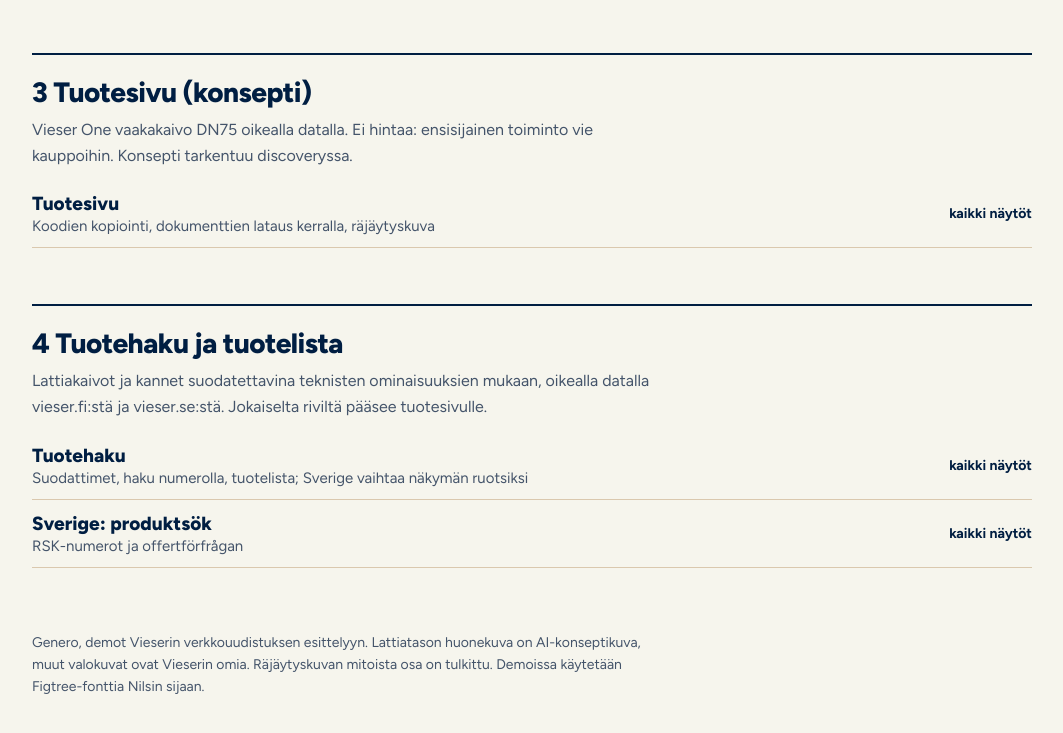
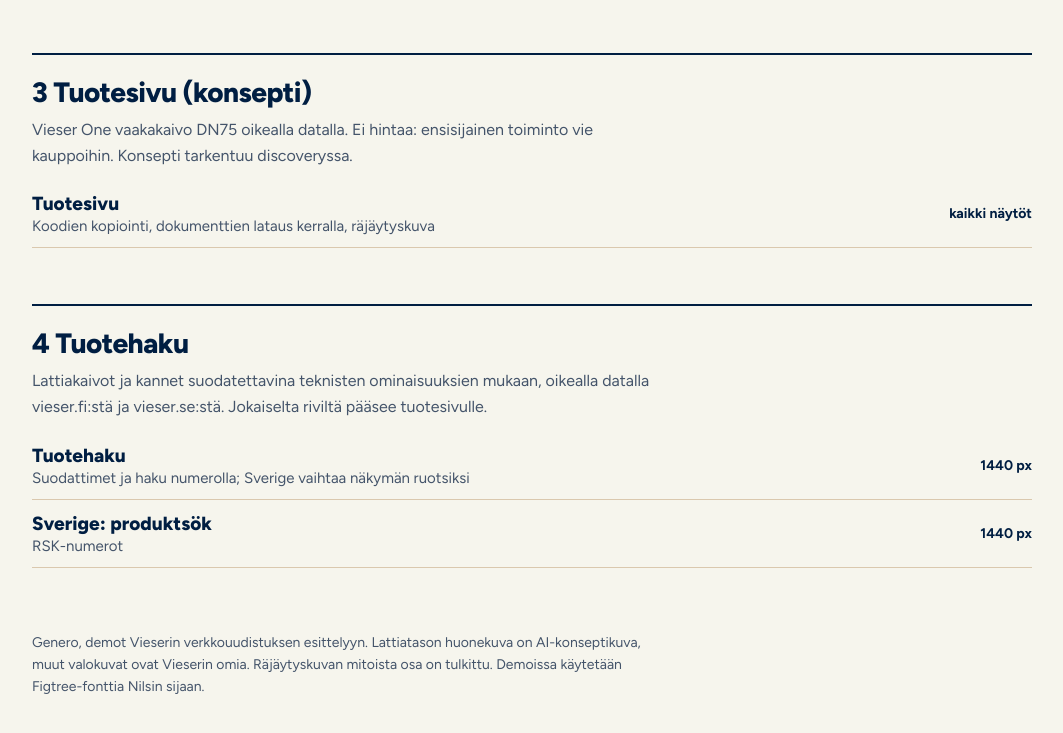
Before and after one commit to ollirimpilainen/vieser-proto, a plain HTML site: page index.html in a window 1280 px wide. Shown: the part 992-1725 px from the top of the page, without its empty margins (108-1171 px from the left). Drawn offline with Linux system fonts and the light colour scheme.

Commit message:
Etusivu: tuotehaun kuvaus ilman tuotelistaa
Co-Authored-By: Claude Opus 5.5 <noreply@anthropic.com>

```diff
--- a/index.html
+++ b/index.html
@@ -62,11 +62,11 @@ footer{margin-top:64px;font-size:14px;line-height:1.6;color:var(--muted);max-wid
   </section>
 
   <section>
-    <h2>4 Tuotehaku ja tuotelista</h2>
+    <h2>4 Tuotehaku</h2>
     <p>Lattiakaivot ja kannet suodatettavina teknisten ominaisuuksien mukaan, oikealla datalla vieser.fi:stä ja vieser.se:stä. Jokaiselta riviltä pääsee tuotesivulle.</p>
     <ul>
-      <li><a href="Tuotehaku.dc.html"><div><strong>Tuotehaku</strong><span>Suodattimet, haku numerolla, tuotelista; Sverige vaihtaa näkymän ruotsiksi</span></div><em>kaikki näytöt</em></a></li>
-      <li><a href="Tuotehaku-SE.dc.html"><div><strong>Sverige: produktsök</strong><span>RSK-numerot ja offertförfrågan</span></div><em>kaikki näytöt</em></a></li>
+      <li><a href="Tuotehaku.dc.html"><div><strong>Tuotehaku</strong><span>Suodattimet ja haku numerolla; Sverige vaihtaa näkymän ruotsiksi</span></div><em>1440 px</em></a></li>
+      <li><a href="Tuotehaku-SE.dc.html"><div><strong>Sverige: produktsök</strong><span>RSK-numerot</span></div><em>1440 px</em></a></li>
     </ul>
   </section>
 
```
